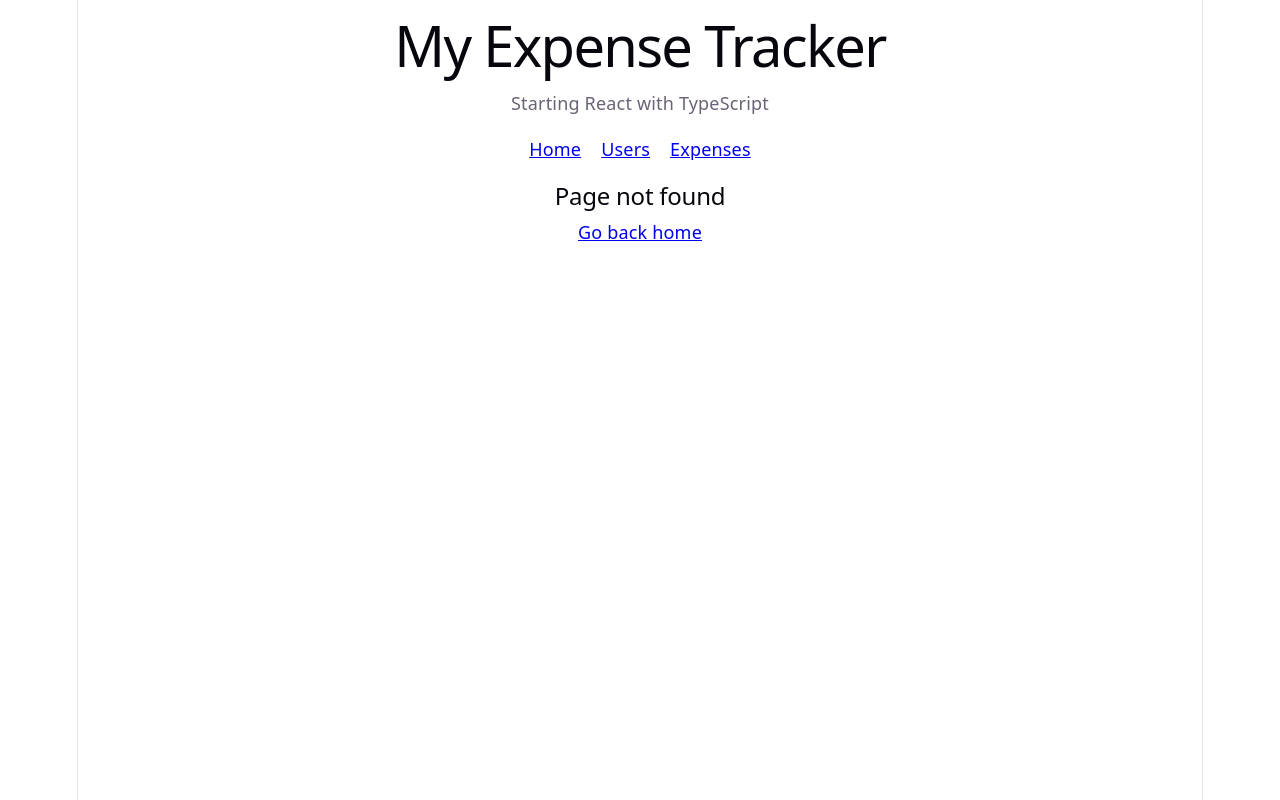
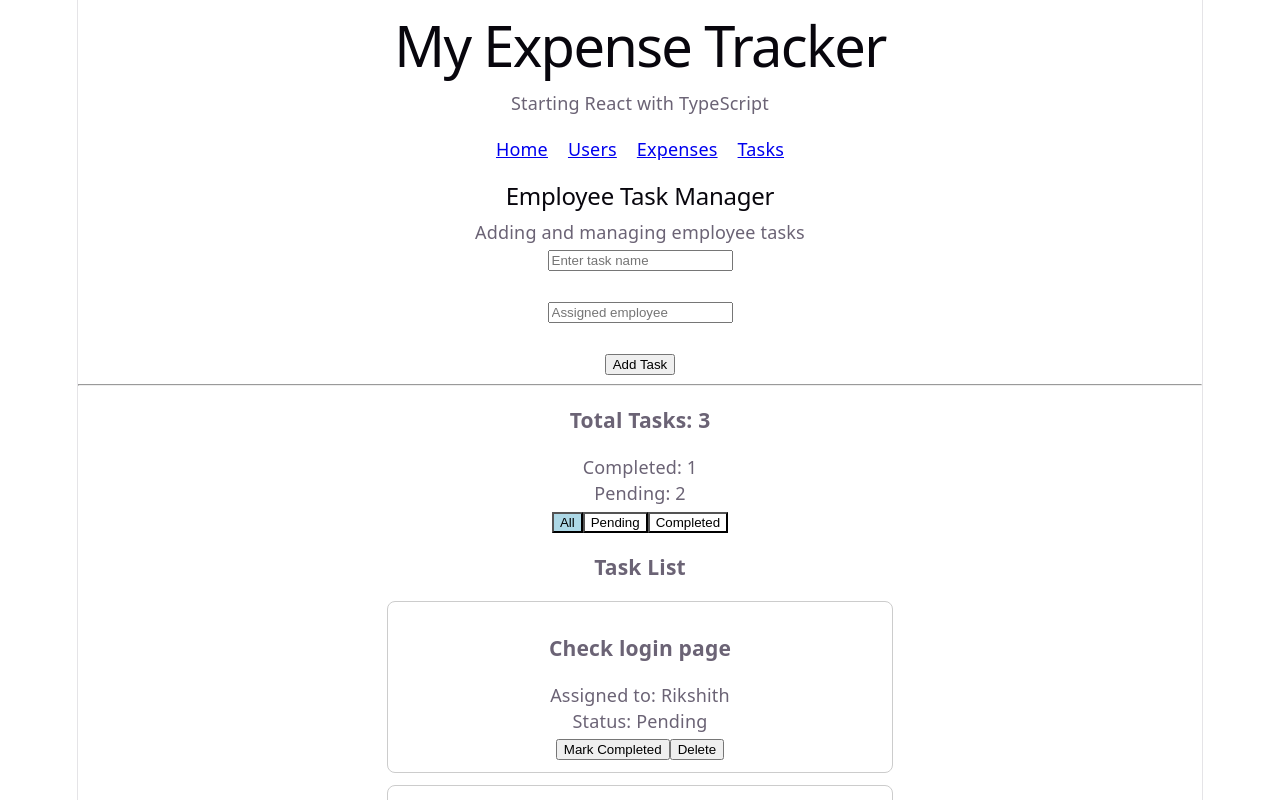
Before and after one commit to SohanKotha/learning-journey, a React (Vite) app in the folder react-basics/: page /tasks in a window 1280 px wide. Before the commit this address had no page. Shown: the top 800 px of the page. Built offline with nearby package versions, Linux system fonts and the light colour scheme.

Commit message:
lesson 16 employee task manager

```diff
--- a/react-basics/src/App.tsx
+++ b/react-basics/src/App.tsx
@@ -8,6 +8,7 @@ import ExpenseForm from "./components/ExpenseForm";
 import Counter from "./components/Counter";
 import UserList from "./components/UserList";
 import Clock from "./components/Clock";
+import TaskManager from "./components/TaskManager";
 import useLocalStorage from "./hooks/useLocalStorage";
 
 const initialExpenses: Expense[] = [
@@ -21,7 +22,6 @@ const initialExpenses: Expense[] = [
 
 function App() {
 
-    // storing expenses in browser
     const [expenses, setExpenses] = useLocalStorage<Expense[]>(
         "expense-tracker-data",
         initialExpenses
@@ -29,11 +29,10 @@ function App() {
 
     const [selectedCategory, setSelectedCategory] = useState("All");
 
-    // adding new expense
+    // adding expense
     const addExpense = (expense: Expense) => {
 
         setExpenses((current) => [...current, expense]);
-
         setSelectedCategory("All");
     };
 
@@ -89,13 +88,12 @@ function App() {
         );
     };
 
-    // total of all expenses
+    // calculating total
     const total = expenses.reduce(
         (sum, e) => sum + e.amount,
         0
     );
 
-    // category filter
     const filteredExpenses =
         selectedCategory === "All"
             ? expenses
@@ -122,6 +120,8 @@ function App() {
                 <Link to="/users">Users</Link>
 
                 <Link to="/expenses">Expenses</Link>
+
+                <Link to="/tasks">Tasks</Link>
 
             </nav>
 
@@ -150,9 +150,7 @@ function App() {
                     path="/users"
                     element={
                         <div>
-
                             <UserList />
-
                         </div>
                     }
                 />
@@ -221,6 +219,15 @@ function App() {
                 />
 
                 <Route
+                    path="/tasks"
+                    element={
+                        <div>
+                            <TaskManager />
+                        </div>
+                    }
+                />
+
+                <Route
                     path="*"
                     element={
                         <div>
--- /dev/null
+++ b/react-basics/src/components/TaskManager.tsx
@@ -0,0 +1,223 @@
+import { useState } from "react";
+import type { FormEvent } from "react";
+import useLocalStorage from "../hooks/useLocalStorage";
+
+interface Task {
+    id: number;
+    title: string;
+    assignedTo: string;
+    completed: boolean;
+}
+
+const initialTasks: Task[] = [
+    {
+        id: 1,
+        title: "Check login page",
+        assignedTo: "Rikshith",
+        completed: false
+    },
+    {
+        id: 2,
+        title: "Update user details",
+        assignedTo: "Bhavana",
+        completed: true
+    },
+    {
+        id: 3,
+        title: "Test expense form",
+        assignedTo: "Sreeram",
+        completed: false
+    }
+];
+
+function TaskManager() {
+
+    const [tasks, setTasks] = useLocalStorage<Task[]>(
+        "employee-tasks",
+        initialTasks
+    );
+
+    const [title, setTitle] = useState("");
+    const [assignedTo, setAssignedTo] = useState("");
+    const [filter, setFilter] = useState("All");
+
+    // adding a task
+    const addTask = (e: FormEvent<HTMLFormElement>) => {
+
+        e.preventDefault();
+
+        if (title.trim() === "" || assignedTo.trim() === "") {
+            alert("Please enter task name and employee name");
+            return;
+        }
+
+        const newTask: Task = {
+            id: Date.now(),
+            title: title.trim(),
+            assignedTo: assignedTo.trim(),
+            completed: false
+        };
+
+        setTasks((current) => [...current, newTask]);
+
+        setTitle("");
+        setAssignedTo("");
+        setFilter("All");
+    };
+
+    // changing task status
+    const toggleTask = (id: number) => {
+
+        setTasks((current) =>
+            current.map((task) =>
+                task.id === id
+                    ? { ...task, completed: !task.completed }
+                    : task
+            )
+        );
+    };
+
+    // removing task
+    const deleteTask = (id: number) => {
+
+        setTasks((current) =>
+            current.filter((task) => task.id !== id)
+        );
+    };
+
+    const filteredTasks = tasks.filter((task) => {
+
+        if (filter === "Pending") {
+            return !task.completed;
+        }
+
+        if (filter === "Completed") {
+            return task.completed;
+        }
+
+        return true;
+    });
+
+    const completedCount = tasks.filter(
+        (task) => task.completed
+    ).length;
+
+    return (
+        <div>
+
+            <h2>Employee Task Manager</h2>
+
+            <p>Adding and managing employee tasks</p>
+
+            <form onSubmit={addTask}>
+
+                <div>
+                    <input
+                        type="text"
+                        placeholder="Enter task name"
+                        value={title}
+                        onChange={(e) => setTitle(e.target.value)}
+                    />
+                </div>
+
+                <br />
+
+                <div>
+                    <input
+                        type="text"
+                        placeholder="Assigned employee"
+                        value={assignedTo}
+                        onChange={(e) => setAssignedTo(e.target.value)}
+                    />
+                </div>
+
+                <br />
+
+                <button type="submit">
+                    Add Task
+                </button>
+
+            </form>
+
+            <hr />
+
+            <h3>Total Tasks: {tasks.length}</h3>
+
+            <p>Completed: {completedCount}</p>
+
+            <p>Pending: {tasks.length - completedCount}</p>
+
+            <div>
+
+                {["All", "Pending", "Completed"].map((status) => (
+                    <button
+                        key={status}
+                        onClick={() => setFilter(status)}
+                        style={{
+                            backgroundColor:
+                                filter === status ? "lightblue" : "white"
+                        }}
+                    >
+                        {status}
+                    </button>
+                ))}
+
+            </div>
+
+            <h3>Task List</h3>
+
+            {filteredTasks.length === 0 ? (
+
+                <p>No tasks found</p>
+
+            ) : (
+
+                filteredTasks.map((task) => (
+
+                    <div
+                        key={task.id}
+                        style={{
+                            border: "1px solid #ccc",
+                            borderRadius: "8px",
+                            padding: "12px",
+                            margin: "12px auto",
+                            maxWidth: "480px"
+                        }}
+                    >
+
+                        <h3
+                            style={{
+                                textDecoration:
+                                    task.completed ? "line-through" : "none"
+                            }}
+                        >
+                            {task.title}
+                        </h3>
+
+                        <p>Assigned to: {task.assignedTo}</p>
+
+                        <p>
+                            Status: {task.completed ? "Completed" : "Pending"}
+                        </p>
+
+                        <button onClick={() => toggleTask(task.id)}>
+                            {task.completed
+                                ? "Mark Pending"
+                                : "Mark Completed"}
+                        </button>
+
+                        <button onClick={() => deleteTask(task.id)}>
+                            Delete
+                        </button>
+
+                    </div>
+
+                ))
+
+            )}
+
+        </div>
+    );
+}
+
+export default TaskManager;
```
